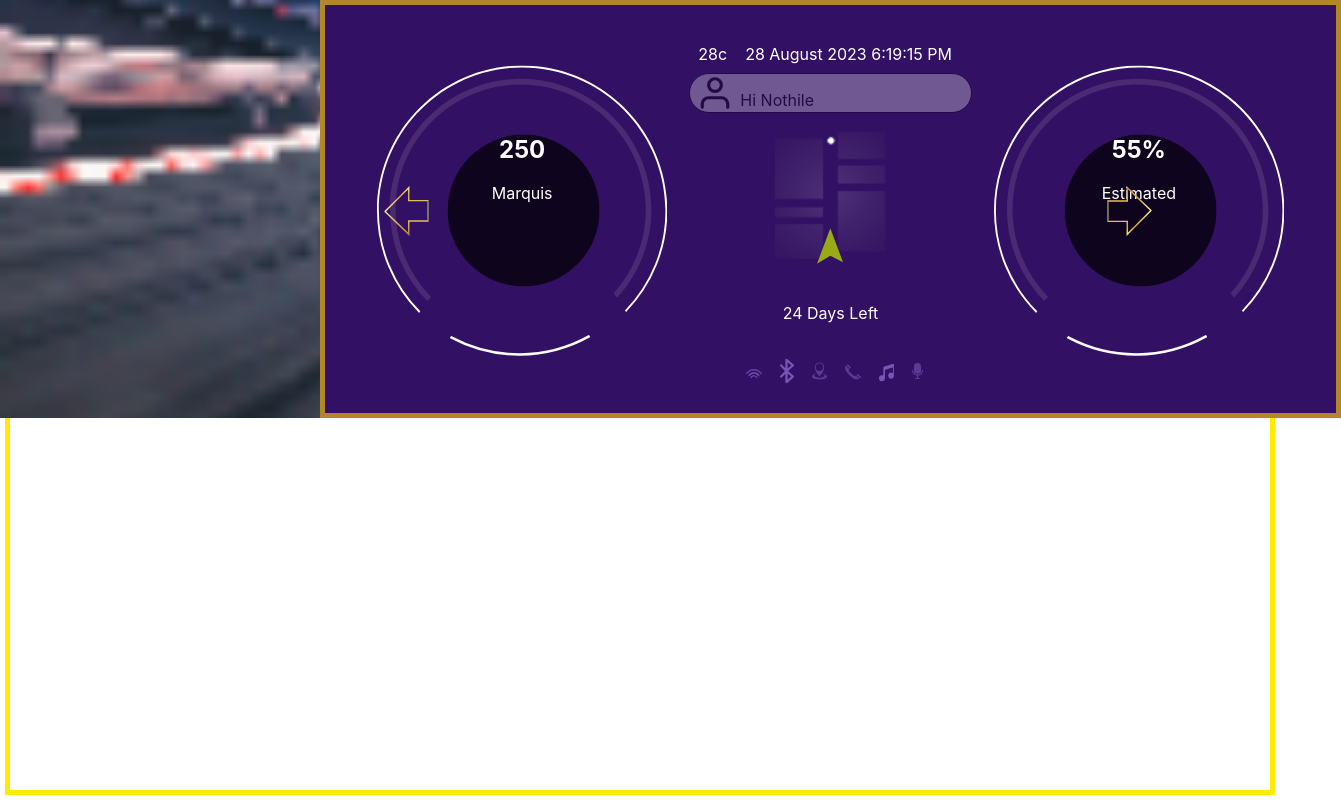
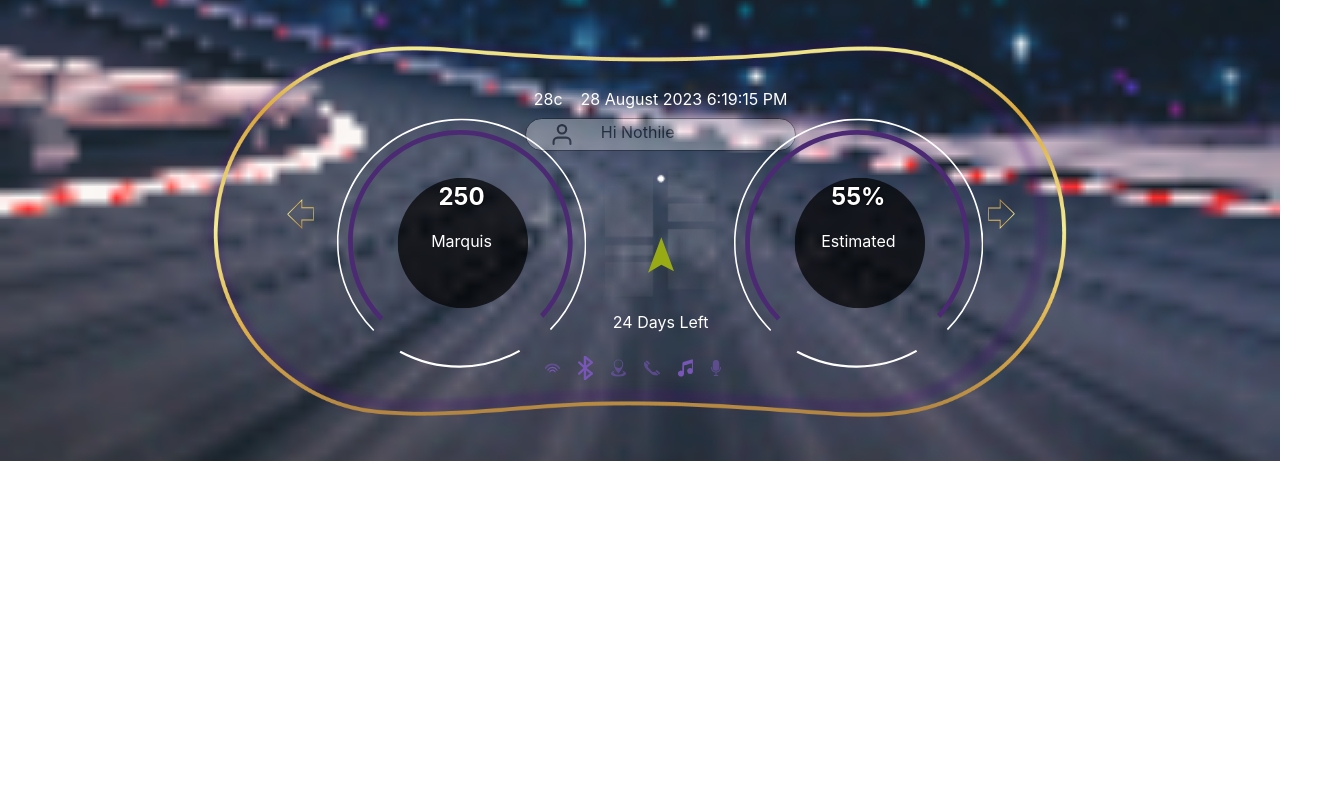
Before and after one commit to nothil/speedometer, a React (Create React App) app: page / in a window 1280 px wide. Shown: the whole page, 1341 px wide, since content can reach past the window. Built offline with nearby package versions, Linux system fonts and the light colour scheme.

Commit message:
fixed styling and code clean-up

```diff
--- a/src/App.css
+++ b/src/App.css
@@ -1,3 +1,7 @@
+html {
+  min-height: 100%;
+}
+
 .App {
   text-align: center;
   background-image: url("./assets/background.png");
@@ -6,25 +10,29 @@
   background-position: center;
   image-rendering: -webkit-optimize-contrast;
   background-position: 50% 50%;
+  min-height: 100%;
 }
 
 .grid-container {
   height: 50%;
   margin: auto;
-  width: 50%;
+  /* width: 50%; */
   display: inline-grid;
   align-items: center;
-  grid-template-columns: 1fr 1fr 1fr;
+  /* grid-template-columns: 1fr 1fr 1fr; */
   grid-template-rows: 1fr;
   grid-gap: 10px;
 }
 .row {
   display: flex;
   align-items: center;
-  background-color: #321063;
+  /* background-color: #321063; */
   padding: 30px;
-
-  border: 5px solid #b38728;
+  /* background-image: url("./assets/GoldOutline.png"); */
+  /* border: 5px solid #b38728; */
+}
+.row img {
+  width: 60%;
 }
 .row:before {
   content: " ";
@@ -34,23 +42,30 @@
   left: 5px;
   right: 5px;
   bottom: 5px;
-  border: 5px solid #ffea00;
+  /* border-image: url("./assets/GoldOutline.png"); */
 }
 
 .first {
-  background-color: #321063;
-  border-radius: 57%;
+  /* background-color: #321063; */
+  border-radius: 23%;
   width: 334.341px;
   height: 347.52px;
+  position: absolute;
+
+  left: 23%;
+  margin-bottom: -72px;
 }
 .speed-left {
   text-align: center;
   position: relative;
   color: white;
-  top: -247px;
+  top: -206px;
+  font-size: 16px;
+  shadow: 0 0 3px #000;
   h2 {
     color: white !important;
     margin-top: -9px;
+    text-shadow: 0 0 3px #000;
   }
 }
 
@@ -131,10 +146,10 @@
 }
 
 .ind-right {
-  top: 186px;
+  top: 106px;
   position: absolute;
-  /* left: 70em; */
-  right: 8em;
+  left: 18em;
+  /* right: 8em; */
   /* transform: matrix(-1, 0, 0, -1, 0, 0); */
 }
 .icons-list img {
@@ -146,69 +161,14 @@
   opacity: 0.3;
   border-radius: 25px;
   width: auto;
-  height: 11%;
+  height: 9%;
   display: flex;
 }
 
 .user img {
-  width: 50px;
-}
-.gauge {
-  position: relative;
-  border-radius: 50%/100% 100% 0 0;
-  background-color: var(--color, #a22);
-  overflow: hidden;
-}
-.gauge:before {
-  content: "";
-  display: block;
-  padding-top: 50%; /* ratio of 2:1*/
-}
-.gauge .chart {
-  overflow: hidden;
-}
-.gauge .mask {
-  position: absolute;
-  left: 5%;
-  right: 5%;
-  bottom: 0;
-  top: 8%;
-  background-color: #fff;
-  border-radius: 50%/100% 100% 0 0;
+  width: 66px;
 }
 
-.gauge .percentage {
-  position: absolute;
-  top: -1px;
-  left: -1px;
-  bottom: 0;
-  right: -1px;
-  background-color: var(--background, #f3ed93);
-  transform: rotate(var(--rotation));
-  transform-origin: bottom center;
-  transition-duration: 600;
-}
-.gauge:hover {
-  --rotation: 100deg;
-}
-.gauge .value {
-  position: absolute;
-  bottom: 0%;
-  left: 0;
-  width: 100%;
-  text-align: center;
-}
-
-.gauge .min {
-  position: absolute;
-  bottom: 0;
-  left: 5%;
-}
-.gauge .max {
-  position: absolute;
-  bottom: 0;
-  right: 5%;
-}
 .image-nav {
   width: 306px;
   height: 151px;
@@ -228,7 +188,7 @@
 }
 
 .arrow {
-  margin-top: -88px;
+  margin-top: -99px;
 }
 
 .date-time {
@@ -252,28 +212,37 @@
 }
 
 .ind-left {
-  top: 186px;
+  top: 106px;
   position: absolute;
-  left: 24em;
+  left: -1em;
   /* transform: matrix(-1, 0, 0, -1, 0, 0); */
 }
 .second {
-  background-color: #321063;
-  width: 282.341px;
+  /* background-color: #321063; */
+  /* width: 282.341px; */
   height: 347.52px;
+
+  position: absolute;
+  left: 41%;
+  top: 10%;
 }
 .icons-list {
-  margin: 28px;
+  margin: 6px;
   padding: 1px;
+  display: flex;
+  width: 20%;
   img {
     padding: 5px;
   }
 }
 .last {
-  background-color: #321063;
-  border-radius: 57%;
+  /* background-color: #321063; */
+  border-radius: 54%;
   width: 334.341px;
   height: 347.52px;
+  position: absolute;
+  left: 54%;
+  margin-bottom: -72px;
 }
 // creare css with clock direction numbers
 
--- a/src/App.js
+++ b/src/App.js
@@ -19,6 +19,7 @@ import Mic from "./assets/Mic.svg";
 import Bluetooth from "./assets/Bluetooth.svg";
 import user from "./assets/user.svg";
 import Arrow from "./assets/arrow.svg";
+import image from "./assets/GoldOutline.png";
 
 function App() {
   const date = new Date();
@@ -46,6 +47,7 @@ function App() {
     <div className="App">
       <div className="grid-container">
         <div className="row">
+          <img style={{ width: 884 }} src={image} alt="" />
           <div className="first">
             <Icons />
             {/* <div className="gauge">
@@ -71,16 +73,16 @@ function App() {
             <p style={{ padding: 7 }}>12:30 PM</p> */}
             </div>
             <div className="user">
-              <img src={user} alt="" />
-              <p>Hi Nothile</p>
+              <img style={{ margin: 3 }} src={user} alt="" />
+              <p style={{ margin: 3 }}>Hi Nothile</p>
             </div>
             <div className="image-nav">
               <img src={path} alt="" />
-              <div className="arrow">
-                <img src={Arrow} alt="arrow" />
-              </div>
             </div>
 
+            <div className="arrow">
+              <img src={Arrow} alt="ar" />
+            </div>
             <div className="days-left">
               <p>
                 24 <span>Days Left</span>
--- a/src/assets/another.js
+++ b/src/assets/another.js
@@ -7,8 +7,8 @@ const Icons = () => {
       data-name="Group 44"
       xmlns="http://www.w3.org/2000/svg"
       xmlnsLink="http://www.w3.org/1999/xlink"
-      width="290.341"
-      height="351.52"
+      width="249.341"
+      height="300.52"
       viewBox="0 0 374.341 374.52"
     >
       <defs>
--- a/src/assets/rightbagroung.js
+++ b/src/assets/rightbagroung.js
@@ -5,8 +5,8 @@ const Right = () => {
       data-name="Group 44"
       xmlns="http://www.w3.org/2000/svg"
       // xmlns:xlink="http://www.w3.org/1999/xlink"
-      width="290.341"
-      height="351.52"
+      width="249.341"
+      height="300.52"
       viewBox="0 0 374.341 374.52"
     >
       <defs>
```
